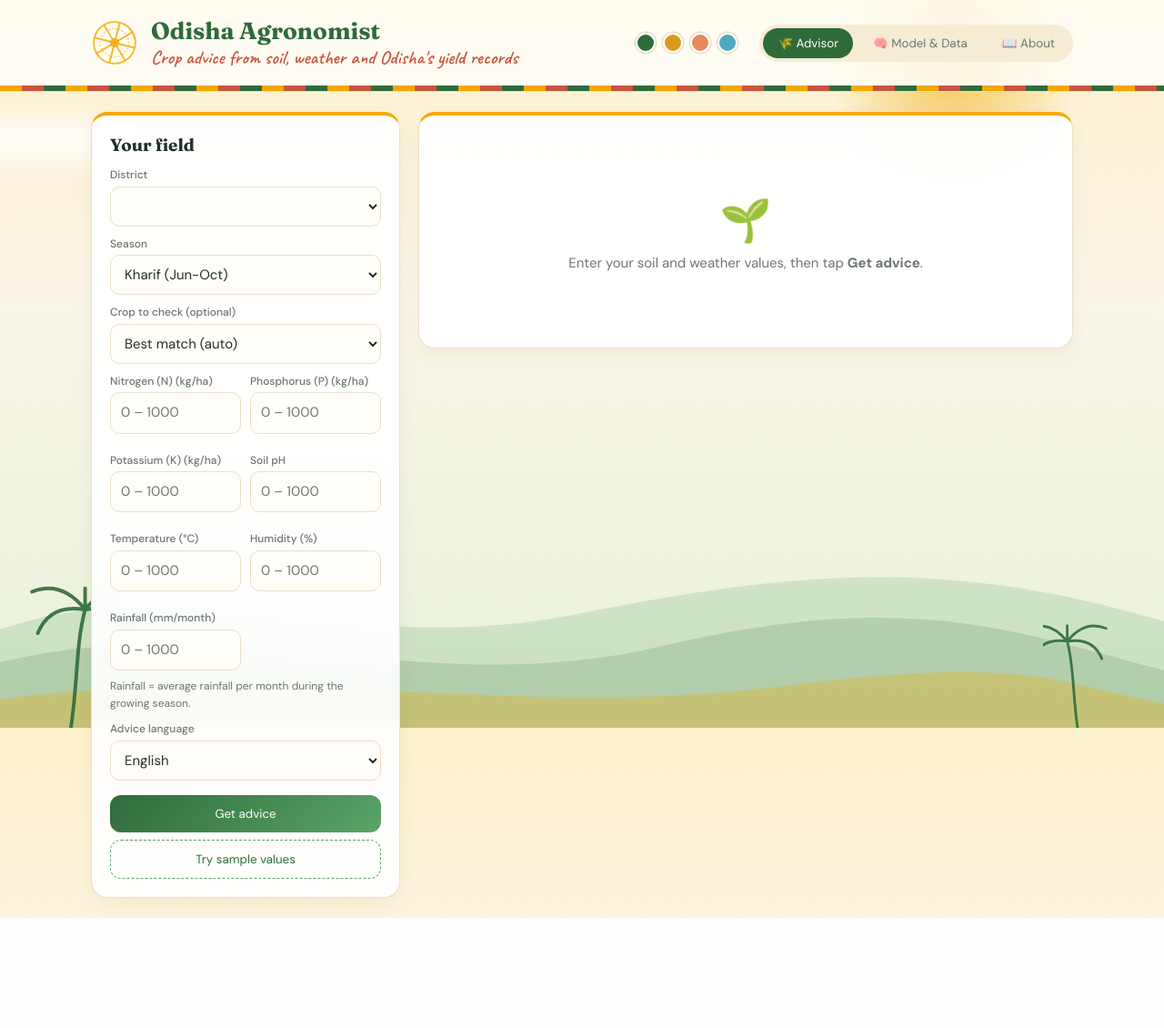
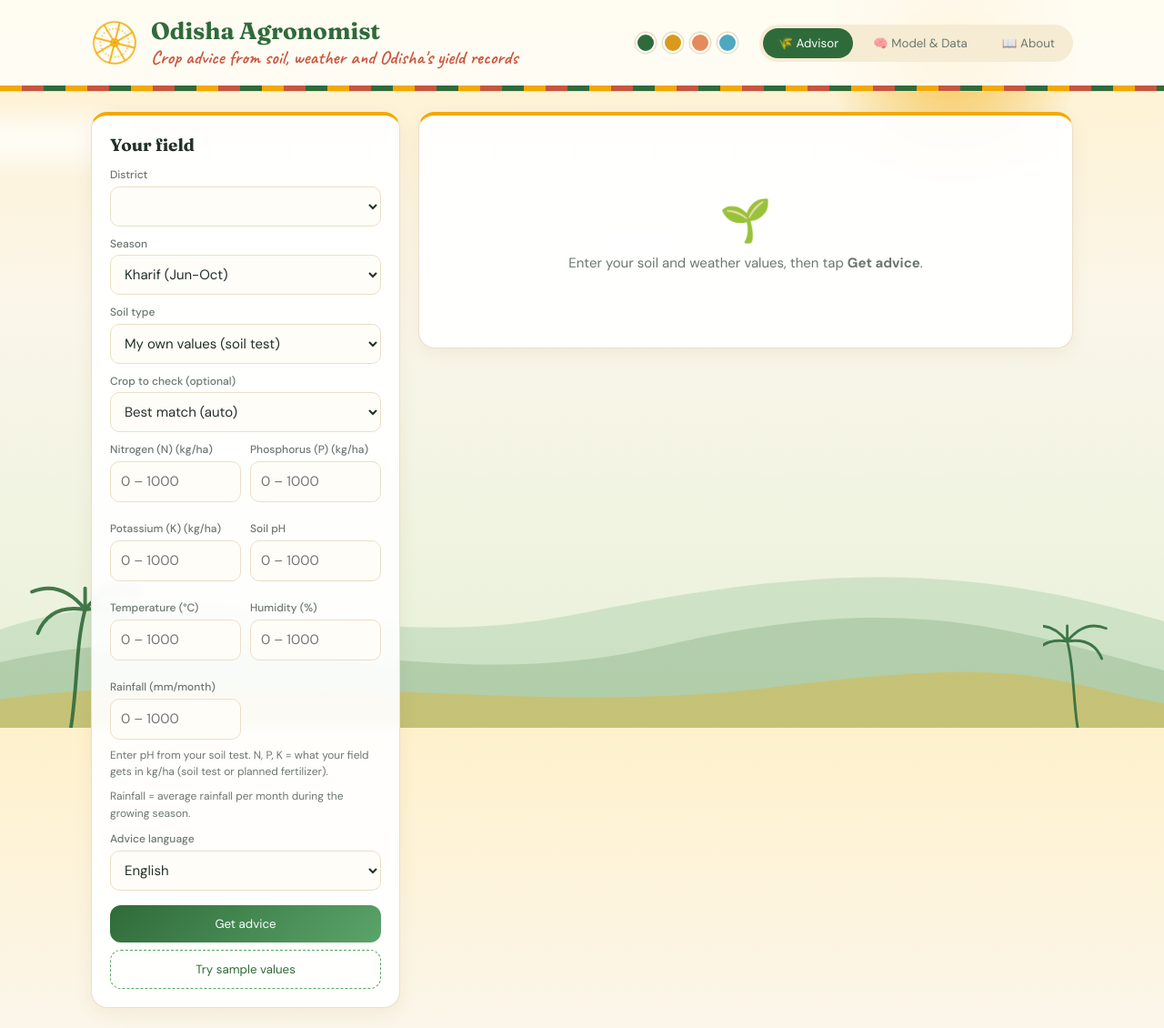
Before and after one commit to shibangmaity/Odisha_Agronomist, a Flask app: page / in a window 1280 px wide. Shown: the whole page at 91% size. Before the commit the page ends 1009 px from the top, so only its background shows below. Run offline with Flask 3, Linux system fonts and the light colour scheme; lists and menus that the app fills with data are empty; parts of the project's set-up code (start-up, migrations or seed data) failed here and were passed over.

Commit message:
Soil type dropdown (pH + N/P/K status from Orissa Review) and Rabi/Zaid limitation notice

```diff
--- a/app.py
+++ b/app.py
@@ -86,6 +86,51 @@ if rec_df is not None:
 
 # typical weather per district and season, built once by build_district_climate.py (Open-Meteo, ERA5)
 SEASONS = {"Kharif": "Jun-Oct", "Rabi": "Nov-Feb", "Zaid": "Mar-May"}
+
+# Soil types of Odisha. Districts, reaction and N/P/K status follow "Soil of Orissa and Its Management",
+# Orissa Review (Govt. of Odisha), Nov 2005. Only pH is filled in: the N/P/K status of a soil is shown as text,
+# because the model's N/P/K behave like the nutrients a field receives (rice rows have a median of 80:47:40,
+# close to a fertilizer dose), not the soil's own status. Filling "low" values made the model suggest coconut.
+SOIL_SOURCE = "Soil of Orissa and Its Management, Orissa Review, Nov 2005"
+_NS = ("medium", "not stated")
+SOIL_TYPES = [   # order decides the default soil for a district (first type found there)
+    {"name": "Deltaic alluvial", "ph": 6.3, "reaction": "acidic to neutral",
+     "N": _NS, "P": _NS, "K": _NS,
+     "districts": ["BALESHWAR", "BHADRAK", "JAJAPUR", "KENDRAPARA", "JAGATSINGHAPUR", "CUTTACK", "PURI", "GAJAPATI", "GANJAM"]},
+    {"name": "Red", "ph": 5.3, "reaction": "strongly to moderately acidic",
+     "N": ("low", "low"), "P": ("low", "low"), "K": _NS,
+     "districts": ["KORAPUT", "RAYAGADA", "NABARANGPUR", "MALKANGIRI", "KENDUJHAR", "GANJAM", "KALAHANDI", "NUAPADA",
+                   "BALANGIR", "DHENKANAL", "MAYURBHANJ"]},
+    {"name": "Red and yellow", "ph": 5.8, "reaction": "moderately acidic (uplands) to slightly acidic (lowlands)",
+     "N": ("low", "low (uplands)"), "P": ("low", "low (uplands), medium (lowlands)"), "K": ("medium", "high in lowlands, uplands not stated"),
+     "districts": ["SAMBALPUR", "BARGARH", "DEOGARH", "SUNDARGARH", "JHARSUGUDA"]},   # Jharsuguda: formerly part of Sambalpur
+    {"name": "Laterite", "ph": 5.2, "reaction": "pH 4.5 to 5.8",
+     "N": ("low", "low"), "P": ("low", "low"), "K": ("medium", "medium"),
+     "districts": ["PURI", "KHORDHA", "NAYAGARH", "CUTTACK", "DHENKANAL", "KENDUJHAR", "MAYURBHANJ", "SAMBALPUR"]},
+    {"name": "Coastal saline and alluvial", "ph": 7.0, "reaction": "pH 6.0 to 8.0, saline",
+     "N": ("high", "high"), "P": ("low", "low to medium"), "K": ("high", "high"),
+     "districts": ["BALESHWAR", "BHADRAK", "JAGATSINGHAPUR", "KENDRAPARA", "PURI", "KHORDHA", "GANJAM"]},
+    {"name": "Black", "ph": 7.8, "reaction": "neutral to alkaline",
+     "N": _NS, "P": ("low", "low"), "K": ("low", "low"),
+     "districts": ["PURI", "GANJAM", "MALKANGIRI", "KALAHANDI", "NUAPADA", "BALANGIR", "SONEPUR", "BOUDH", "SAMBALPUR",
+                   "BARGARH", "ANUGUL"]},
+    {"name": "Mixed red and black", "ph": 7.0, "reaction": "neutral",
+     "N": _NS, "P": _NS, "K": _NS,
+     "districts": ["SAMBALPUR", "BARGARH", "SONEPUR", "BALANGIR"]},
+    {"name": "Brown forest", "ph": 5.5, "reaction": "acidic",
+     "N": ("high", "medium to high"), "P": ("medium", "medium"), "K": ("medium", "medium"),
+     "districts": ["KANDHAMAL", "RAYAGADA", "GANJAM", "NAYAGARH"]},
+]
+SOILS = [{"name": s["name"], "ph": s["ph"], "reaction": s["reaction"], "districts": s["districts"],
+          "status": {f: s[f][1] for f in ("N", "P", "K")}, "source": SOIL_SOURCE} for s in SOIL_TYPES]
+
+# crop suggestions outside Kharif are weak: the training data lacks Odisha's main winter and summer crops
+SEASON_NOTES = {
+    "Rabi": "Rabi suggestions are limited. The model's training data has no mustard, groundnut, potato, wheat or winter "
+            "vegetables, so the matches below may not suit your field. Check them against your local KVK's Rabi advice.",
+    "Zaid": "Summer (Zaid) suggestions are limited. The model's training data has no groundnut, sesame or summer vegetables, "
+            "so the matches below may not suit your field. Check them against your local KVK's advice.",
+}
 CLIMATE_CSV = os.path.join(BASE, "data", "processed", "district_climate.csv")
 CLIMATE = {}
 if os.path.exists(CLIMATE_CSV):
@@ -232,6 +277,7 @@ Weather: temperature {d['temperature']} C, humidity {d['humidity']} %, average r
 Give practical, specific advice for Odisha and the district's soil type.
 Reply ONLY as JSON with exactly these keys: "sowing_schedule", "fertilizer_management", "irrigation_strategy".
 Each value is short plain text (3-5 sentences or short lines). Base fertilizer advice on the N, P, K and pH given.
+If {crop_label} is not usually grown in this season in Odisha, say so first and name crops that are.
 Write all values in {language}. Add that doses should be confirmed with the local Krishi Vigyan Kendra."""
     try:
         plan = call_ai(prompt)
@@ -253,7 +299,7 @@ Write all values in {language}. Add that doses should be confirmed with the loca
 @app.get("/")
 def index():
     return render_template("index.html", districts=yield_stats["districts"], crops=CROPS, languages=LANGUAGES,
-                           limits=LIMITS, seasons=SEASONS, climate=CLIMATE)
+                           limits=LIMITS, seasons=SEASONS, climate=CLIMATE, soils=SOILS)
 
 
 @app.post("/api/recommend")
@@ -286,7 +332,8 @@ def recommend():
     season = d.get("season") if d.get("season") in SEASONS else None
     plan = agronomist_plan({**vals, "district": d["district"], "season": season}, chosen, lang, y)
     return jsonify(top=top, chosen=chosen, chosen_score=round(float(proba[chosen]), 3), yield_info=y, plan=plan,
-                   profile=PROFILE.get(chosen), low_confidence=low_conf, warning=warning, season=season)
+                   profile=PROFILE.get(chosen), low_confidence=low_conf, warning=warning, season=season,
+                   season_note=SEASON_NOTES.get(season))
 
 
 @app.get("/api/model")
--- a/templates/index.html
+++ b/templates/index.html
@@ -53,6 +53,7 @@ input:focus,select:focus{outline:0;border-color:var(--leaf);box-shadow:0 0 0 3px
 .hb{display:grid;grid-template-columns:120px 1fr 52px;gap:10px;align-items:center;font-size:13px;margin:6px 0}
 .tag{display:inline-block;padding:3px 9px;border-radius:8px;font-size:12px;margin:3px;background:var(--sand)}
 .err{background:#fdece8;color:#8c2f1c;border-radius:12px;padding:12px}
+.info{background:#eaf1f8;color:#22456a;border-radius:12px;padding:12px}
 .empty{text-align:center;color:var(--mute);padding:60px 20px}.empty span{font-size:46px;display:block}
 .spin{width:34px;height:34px;border:4px solid var(--sand);border-top-color:var(--green);border-radius:50%;margin:60px auto;animation:spin .8s linear infinite}
 .hide{display:none}
@@ -107,9 +108,12 @@ header{background:rgba(255,253,247,.88);backdrop-filter:blur(8px)}
     <select id="district">{% for d in districts %}<option value="{{ d }}">{{ d.title() }}</option>{% endfor %}</select>
     <label>Season</label>
     <select id="season">{% for s, m in seasons.items() %}<option value="{{ s }}">{{ s }} ({{ m }})</option>{% endfor %}</select>
+    <label>Soil type</label>
+    <select id="soil"><option value="">My own values (soil test)</option>{% for s in soils %}<option value="{{ s.name }}">{{ s.name }}</option>{% endfor %}</select>
     <label>Crop to check (optional)</label>
     <select id="crop"><option value="">Best match (auto)</option>{% for c in crops %}<option value="{{ c }}">{{ c.title() }}</option>{% endfor %}</select>
     <div class="two" id="fields"></div>
+    <p class="mute" id="soilNote" style="font-size:12px;margin:8px 0 0"></p>
     <p class="mute" id="climateNote" style="font-size:12px;margin:8px 0 0"></p>
     <label>Advice language</label>
     <select id="language">{% for l in languages %}<option>{{ l }}</option>{% endfor %}</select>
@@ -152,12 +156,14 @@ header{background:rgba(255,253,247,.88);backdrop-filter:blur(8px)}
     <li>Crop scores use soil and weather values only. Your district is used for the yield range and the AI's local advice.</li>
     <li>The model learned from a general, synthetic crop dataset, so treat scores as guidance, not a guarantee. Soil and weather values must be inside the range it was trained on.</li>
     <li>Some crops, like mango and coconut, have no Odisha yield records, so no yield range is shown for them.</li>
+    <li>Crop suggestions are most reliable for Kharif. The training data has no mustard, groundnut, potato, wheat or vegetables, so Rabi and summer suggestions are limited.</li>
+    <li>The soil type fills in the soil's typical pH and shows whether it is usually low or high in nitrogen, phosphorus and potassium (Orissa Review, 2005). A soil test from your Soil Health Card is always better.</li>
     <li>Yield values in the source data mix units, so the app shows a range from the data instead of a prediction.</li>
     <li>Always confirm fertilizer doses with your local Krishi Vigyan Kendra (KVK) before buying inputs.</li></ul></div>
 </div>
 </main>
 
-<script>window.LIMITS = {{ limits|tojson }}; window.CLIMATE = {{ climate|tojson }};</script>
+<script>window.LIMITS = {{ limits|tojson }}; window.CLIMATE = {{ climate|tojson }}; window.SOILS = {{ soils|tojson }};</script>
 {% raw %}
 <script>
 const $ = s => document.querySelector(s);
@@ -191,6 +197,35 @@ function autofill() {
 }
 $("#fields").innerHTML = F.map(f => `<div><label>${f.l}${f.u ? " ("+f.u+")" : ""}</label><input id="${f.k}" type="number" min="${f.min}" max="${f.max}" step="${f.s}" placeholder="${f.min} – ${f.max}"></div>`).join("");
 
+// Soil type: fills the soil's typical pH and shows its N, P, K status (Orissa Review, 2005)
+const SOIL_LIST = window.SOILS || [], SOILS = Object.fromEntries(SOIL_LIST.map(s => [s.name, s]));
+let soilAuto = true;          // follow the district until the user picks a soil type or types their own pH
+function soilLabels() {
+  const dist = $("#district").value;
+  [...$("#soil").options].forEach(o => { if (SOILS[o.value]) o.textContent = o.value +
+    (SOILS[o.value].districts.includes(dist) ? " \u00b7 found in " + cap(dist.toLowerCase()) : ""); });
+}
+function fillSoil() {
+  const name = $("#soil").value, s = SOILS[name];
+  if (!s) { $("#soilNote").textContent = "Enter pH from your soil test. N, P, K = what your field gets in kg/ha (soil test or planned fertilizer)."; return; }
+  $("#ph").value = s.ph;
+  $("#soilNote").textContent = `${name} soil is ${s.reaction}, so pH ${s.ph} is filled in. Nitrogen ${s.status.N}, phosphorus ` +
+    `${s.status.P}, potassium ${s.status.K} (${s.source}), so plan fertilizer for what is low. ` +
+    `Enter N, P, K as what your field gets in kg/ha (soil test or planned fertilizer).`;
+}
+function soilForDistrict() {
+  soilLabels();
+  if (!soilAuto) return;
+  const first = SOIL_LIST.find(s => s.districts.includes($("#district").value));
+  $("#soil").value = first ? first.name : "";
+  fillSoil();
+}
+$("#soil").addEventListener("change", () => { soilAuto = false; fillSoil(); });
+$("#ph").addEventListener("input", () => {
+  soilAuto = false;
+  if ($("#soil").value) { $("#soil").value = ""; $("#soilNote").textContent = "Your own pH value."; }
+});
+
 // Sample values, in the same order as F: N, P, K, pH, temperature, humidity, rainfall
 const SAMPLES = [
   {name:"Rice",     v:[90, 42, 43, 6.5, 21, 82, 200]},
@@ -222,10 +257,13 @@ $("#sample").onclick = () => {
   $("#district").selectedIndex = Math.floor(Math.random() * opts.length);
   $("#crop").value = "";                                       // keep "Best match (auto)"
   $("#climateNote").textContent = "Sample values, not your district's weather. Change the district or season to fill in real averages."
+  soilAuto = false; $("#soil").value = ""; soilLabels(); $("#soilNote").textContent = "Sample soil values."
 };
 // pick the season from today's month, then fill the weather; refill whenever district or season changes
 { const m = new Date().getMonth() + 1; $("#season").value = m >= 6 && m <= 10 ? "Kharif" : m >= 3 && m <= 5 ? "Zaid" : "Rabi"; }
 $("#district").addEventListener("change", autofill);
+$("#district").addEventListener("change", soilForDistrict);
+soilForDistrict();
 $("#season").addEventListener("change", autofill);
 autofill();
 document.querySelectorAll("nav button").forEach(b => b.onclick = () => {
@@ -253,7 +291,7 @@ function fit(profile, body) {
   return F.map(f => {
     const [lo, mid, hi] = profile[f.k], v = +body[f.k], span = f.max - f.min, pct = x => Math.max(0, Math.min(100, (x - f.min) / span * 100));
     const st = v < lo ? ["below typical", "bad"] : v > hi ? ["above typical", "bad"] : ["in range", "ok"];
-    return `<div class="fit"><span>${f.l.split(" ")[0]}</span><div class="track"><div class="band" style="left:${pct(lo)}%;width:${pct(hi)-pct(lo)}%"></div><div class="pin ${st[1]}" style="left:${pct(v)}%"></div></div><span class="${st[1]}">${st[0]}</span></div>`;
+    return `<div class="fit"><span>${f.l.replace(/ \(.*\)$/, "")}</span><div class="track"><div class="band" style="left:${pct(lo)}%;width:${pct(hi)-pct(lo)}%"></div><div class="pin ${st[1]}" style="left:${pct(v)}%"></div></div><span class="${st[1]}">${st[0]}</span></div>`;
   }).join("");
 }
 
@@ -270,6 +308,7 @@ function render(d, body) {
      <section><h4>💧 Irrigation strategy</h4><p>${esc(p.irrigation_strategy)}</p></section></div>`;
   $("#out").innerHTML = `<h2>Best matches for your soil and weather</h2><div class="chips">${chips}</div>
     ${d.warning ? `<div class="err" style="margin:12px 0">⚠️ ${esc(d.warning)}</div>` : ""}
+    ${d.season_note ? `<div class="info" style="margin:12px 0">ℹ️ ${esc(d.season_note)}</div>` : ""}
     <div class="row"><b>${cap(esc(d.chosen))}</b><span>model match score</span></div>
     <div class="big">${Math.round(d.chosen_score*100)}%</div><div class="meter"><i style="width:${d.chosen_score*100}%"></i></div>
     ${d.profile ? `<h3>Your field vs what ${esc(d.chosen)} usually needs</h3>${fit(d.profile, body)}<p class="mute" style="font-size:12px">Green band = typical range in the training data.</p>` : ""}
```
Also changed, not shown: README.md.
